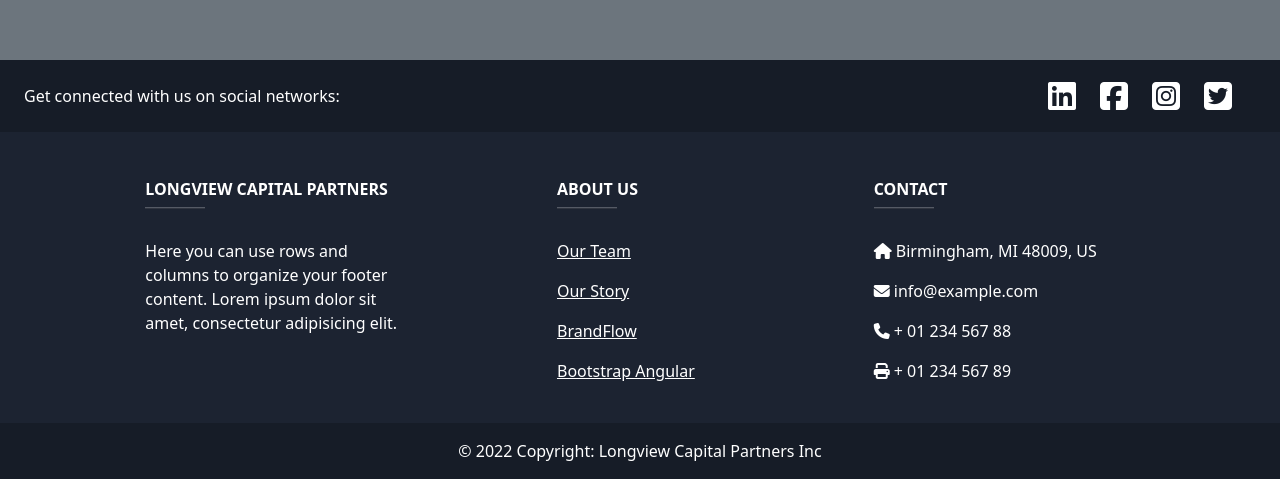
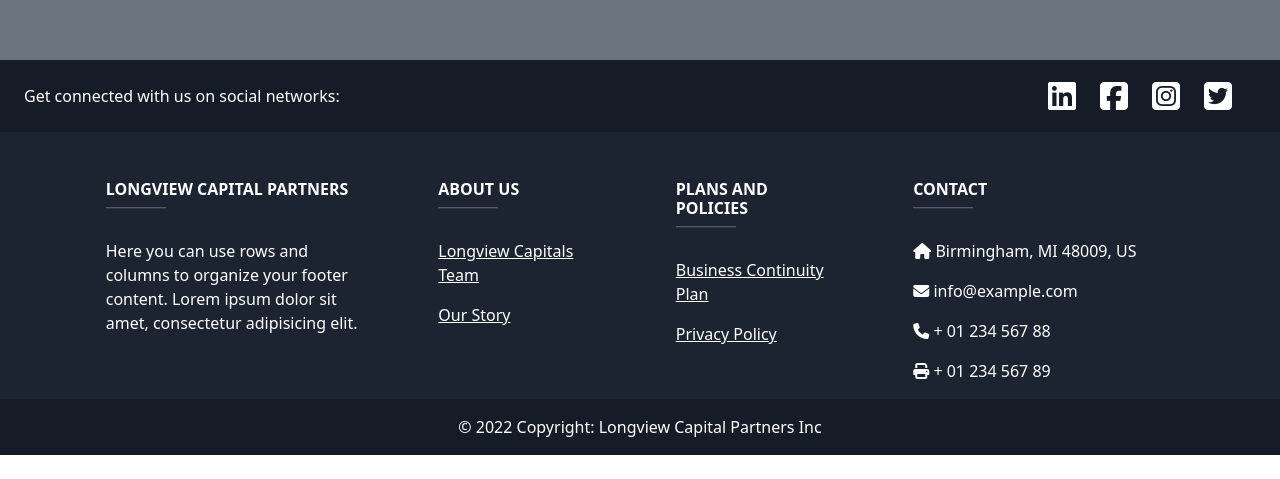
Before and after one commit to Fiscal2/longview-cap-partners, an Angular app: page /home in a window 1280 px wide. Shown: the part 2907-3386 px from the top of the page. After the commit the page ends 3362 px from the top, so only its background shows below. Built offline with nearby package versions, Linux system fonts and the light colour scheme.

Commit message:
Plans and Policies Footer col

```diff
--- a/src/app/footer/footer.component.html
+++ b/src/app/footer/footer.component.html
@@ -45,27 +45,32 @@
         <!-- Grid column -->
 
         <!-- Grid column -->
-        <div class="col-md-2 col-lg-2 col-xl-2 mx-auto mb-4">
+        <div class="col-md-2 col-lg-2 col-xl-2 mx-auto mb-md-4">
           <!-- Links -->
           <h6 class="text-uppercase fw-bold">About Us</h6>
           <hr class="mb-4 mt-0 d-inline-block mx-auto" style="width: 60px; background-color: #6b6a6e; height: 2px" />
           <p>
-            <a href="#!" class="text-white">Our Team</a>
+            <a href="#!" class="text-white">Longview Capitals Team</a>
           </p>
           <p>
             <a href="#!" class="text-white">Our Story</a>
           </p>
-          <p>
-            <a href="#!" class="text-white">BrandFlow</a>
-          </p>
-          <p>
-            <a href="#!" class="text-white">Bootstrap Angular</a>
-          </p>
+
         </div>
         <!-- Grid column -->
-
+        <div class="col-md-2 col-lg-2 col-xl-2 mx-auto mb-md-4">
+            <!-- Links -->
+            <h6 class="text-uppercase fw-bold">Plans and Policies</h6>
+            <hr class="mb-4 mt-0 d-inline-block mx-auto" style="width: 60px; background-color: #6b6a6e; height: 2px" />
+            <p>
+              <a href="#!" class="text-white">Business Continuity Plan</a>
+            </p>
+            <p>
+              <a href="#!" class="text-white">Privacy Policy</a>
+            </p>
+        </div>
         <!-- Grid column -->
-        <div class="col-md-4 col-lg-3 col-xl-3 mx-auto mb-md-0 mb-4">
+        <div class="col-md-4 col-lg-3 col-xl-3 mx-auto mb-md-0">
           <!-- Links -->
           <h6 class="text-uppercase fw-bold">Contact</h6>
           <hr class="mb-4 mt-0 d-inline-block mx-auto" style="width: 60px; background-color: #6b6a6e; height: 2px" />
```
